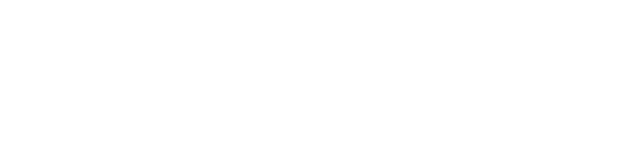
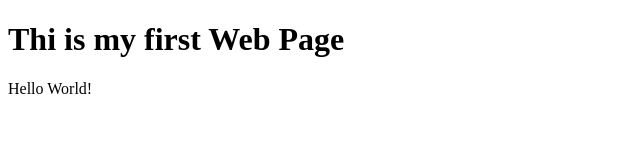
Before and after one commit to Albert-Valy/ClassRoom-Project, a plain HTML site: page index.html in a window 1280 px wide. Shown: the whole page, without its empty margins (0-640 px from the left). Drawn offline with Linux system fonts and the light colour scheme.

Commit message:
Add a heading

```diff
--- a/index.html
+++ b/index.html
@@ -6,8 +6,8 @@
     <title>Index</title>
 </head>
 <body>
-
-
+    <h1>Thi is my first Web Page</h1>
+   Hello World!
 
 </body>
 </html>
```
